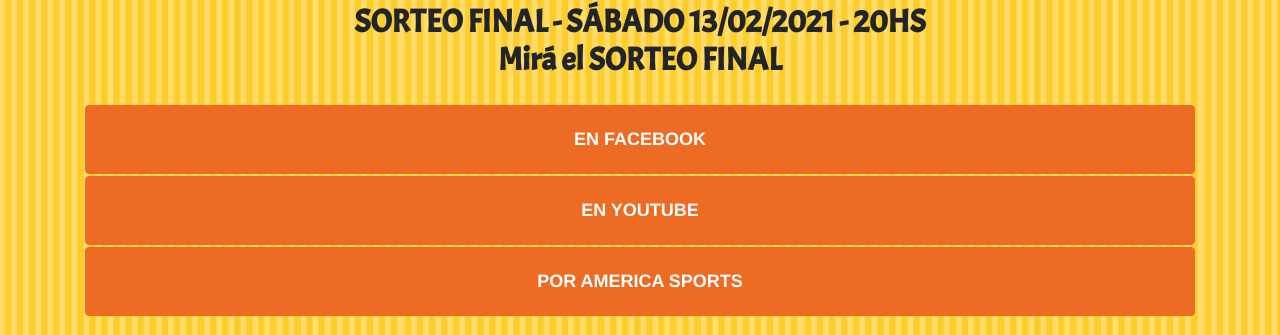
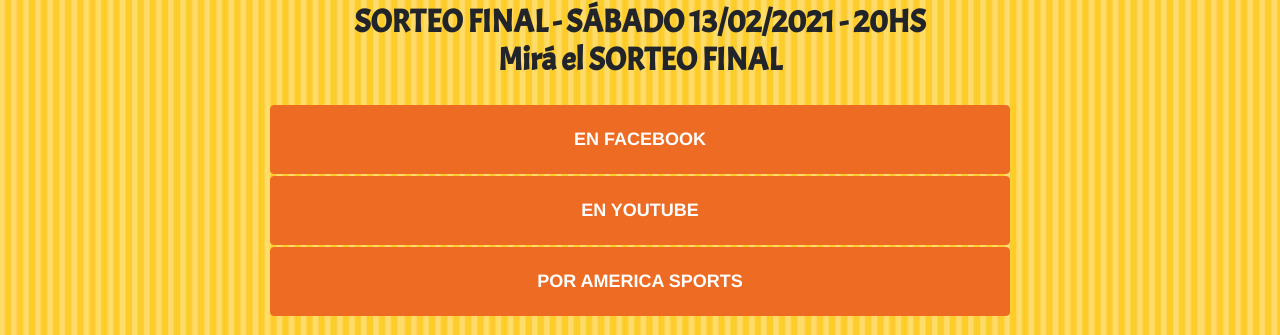
Before and after one commit to scalisro/megasorteo2021, a website: page index.html in a window 1280 px wide. Shown: the part 465-800 px from the top of the page. Drawn offline with Linux system fonts and the light colour scheme.

Commit message:
Modifica stylos para los 3 botones principales.

```diff
--- a/index.html
+++ b/index.html
@@ -35,11 +35,11 @@
     <header class="masthead">
       <div class="container">
         <div class="intro-text">
-          <img style="align-content: center" src="img/logobingo.png" alt="">
+          <img style="align-content: center" src="img/logobingo.png" alt="sorteo">
            <div class="intro-lead-in"><h2 class="section-heading">SORTEO FINAL - SÁBADO 13/02/2021 - 20HS <br>Mirá el SORTEO FINAL </h2></div>
-          <a class="btn btn-primary btn-xl text-uppercase js-scroll-trigger col-12" href="https://www.facebook.com/bingomegasorteolasparejas/" target="_blank">EN FACEBOOK</a>
-		  <a class="btn btn-primary btn-xl text-uppercase js-scroll-trigger col-12" href="https://www.youtube.com/channel/UCX5SvmEBqwEItKGgcRcmUPA" target="_blank">EN YOUTUBE</a>
-		  <a class="btn btn-primary btn-xl text-uppercase js-scroll-trigger col-12" href="https://www.amsports.com.ar/" target="_blank">POR AMERICA SPORTS</a>
+          <a class="btn btn-primary btn-xl text-uppercase js-scroll-trigger col-lg-8" href="https://www.facebook.com/bingomegasorteolasparejas/" target="_blank">EN FACEBOOK</a>
+		  <a class="btn btn-primary btn-xl text-uppercase js-scroll-trigger col-lg-8" href="https://www.youtube.com/channel/UCX5SvmEBqwEItKGgcRcmUPA" target="_blank">EN YOUTUBE</a>
+		  <a class="btn btn-primary btn-xl text-uppercase js-scroll-trigger col-lg-8" href="https://www.amsports.com.ar/" target="_blank">POR AMERICA SPORTS</a>
         </div>
       </div>
     </header>
```
